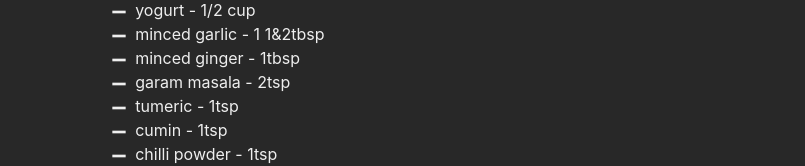
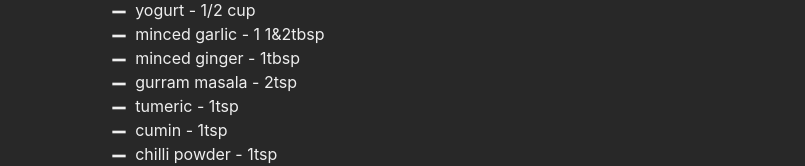
Before and after one commit to rraafays/portfolio, a Next.js app: page /recipies/butter-chicken-masala in a window 1280 px wide. Shown: the part 201-367 px from the top of the page, without its empty margins (242-1047 px from the left). Built offline with nearby package versions, Linux system fonts and the light colour scheme.

Commit message:
chore: fixed spelling inconsistencies

```diff
--- a/pages/recipies/butter-chicken-masala.js
+++ b/pages/recipies/butter-chicken-masala.js
@@ -29,7 +29,7 @@ const Page = () => {
           <ListItem><MinusIcon />&ensp;yogurt - 1/2 cup</ListItem>
           <ListItem><MinusIcon />&ensp;minced garlic - 1 1&2tbsp</ListItem>
           <ListItem><MinusIcon />&ensp;minced ginger - 1tbsp</ListItem>
-          <ListItem><MinusIcon />&ensp;garam masala - 2tsp</ListItem>
+          <ListItem><MinusIcon />&ensp;gurram masala - 2tsp</ListItem>
           <ListItem><MinusIcon />&ensp;tumeric - 1tsp</ListItem>
           <ListItem><MinusIcon />&ensp;cumin - 1tsp</ListItem>
           <ListItem><MinusIcon />&ensp;chilli powder - 1tsp</ListItem>
@@ -66,7 +66,7 @@ const Page = () => {
           <b>3</b>&emsp;heat butter or ghee in the same pan. Fry the onions until they start to sweat (about 6 minutes) while scraping up any browned bits stuck on the bottom of the pan
         </Paragraph>
         <Paragraph>
-          <b>4</b>&emsp;add garlic and ginger and sauté for 1 minute until fragrant, then add ground coriander, cumin and garam masala. Let cook for about 20 seconds until fragrant, while stirring occasionally
+          <b>4</b>&emsp;add garlic and ginger and sauté for 1 minute until fragrant, then add ground coriander, cumin and gurram masala. Let cook for about 20 seconds until fragrant, while stirring occasionally
         </Paragraph>
         <Paragraph>
           <b>5</b>&emsp;add crushed tomatoes, chili powder and salt. Let simmer for about 10-15 minutes, stirring occasionally until sauce thickens and becomes a deep brown red colour
```
